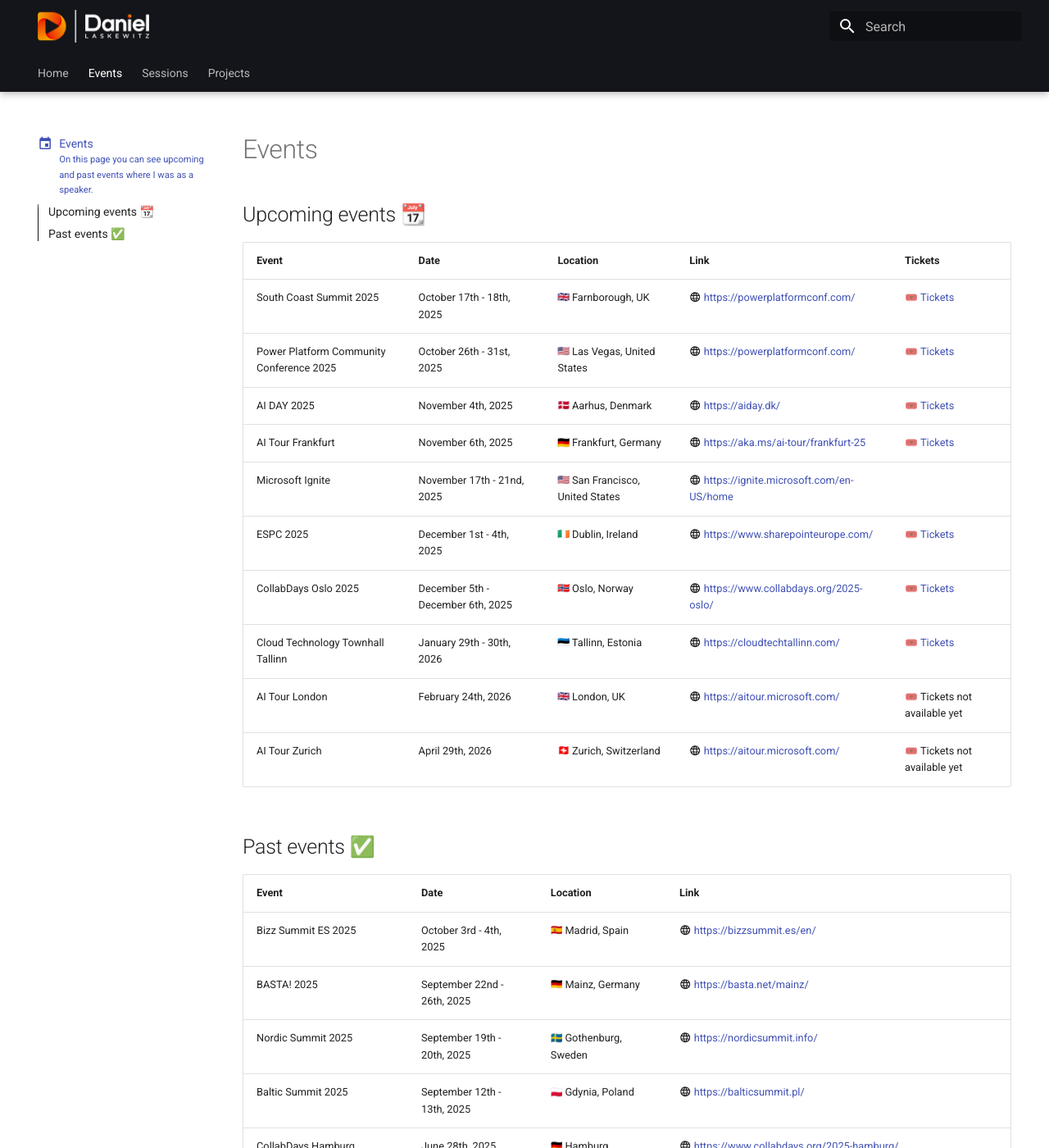
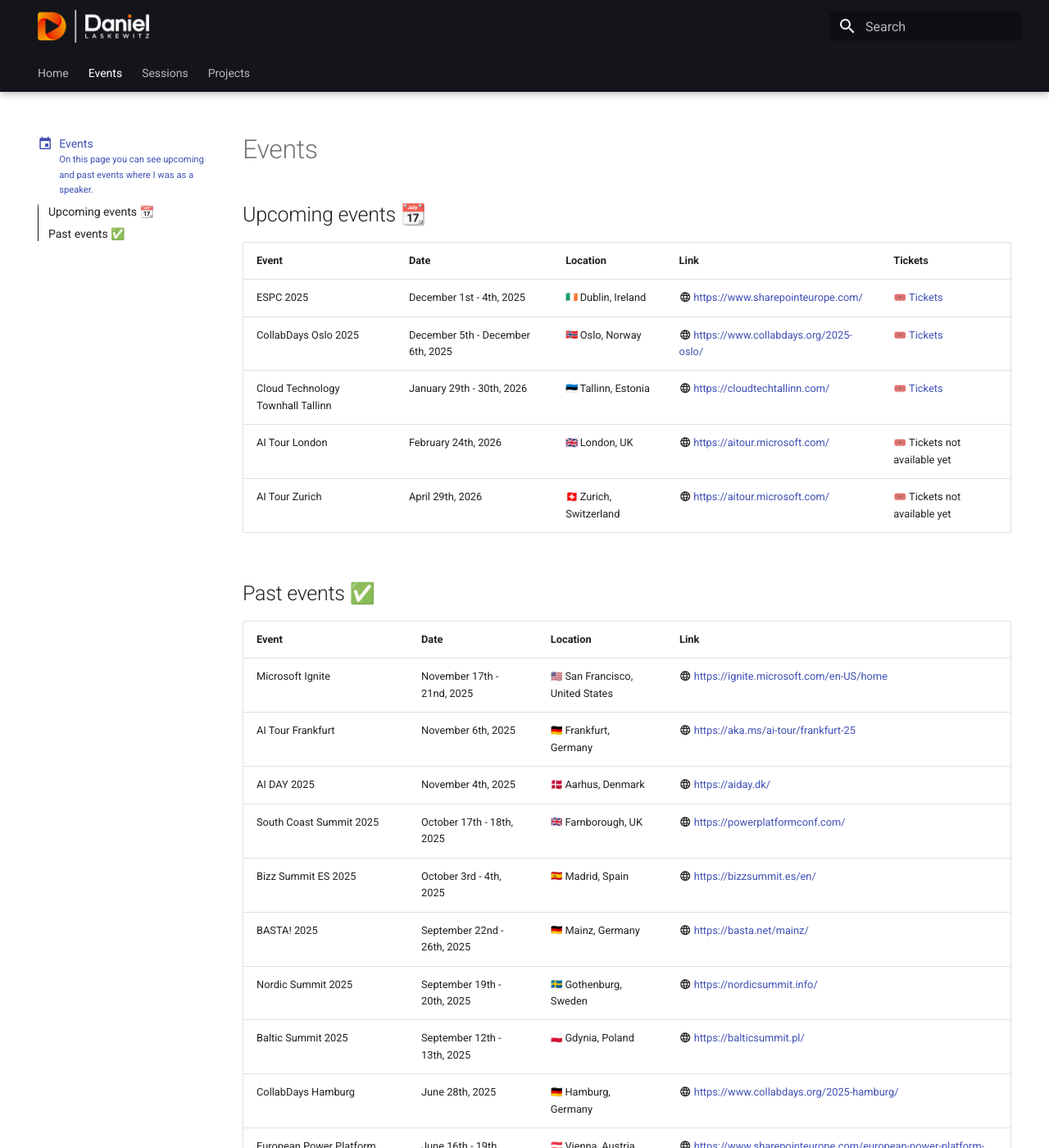
Before and after one commit to Laskewitz/laskewitz.github.io, an MkDocs documentation site: the page built from docs/events.md, in a window 1280 px wide and 1400 px high. Shown: the whole window at 82% size. Built offline with MkDocs 1.6.1 and Material for MkDocs 9.7.7, drawn with Linux system fonts in a browser that asks for light colours; emoji names are drawn with the system emoji font; some of the changed lines change nothing that is shown.

Commit message:
Updated events

```diff
--- a/docs/events.md
+++ b/docs/events.md
@@ -15,11 +15,6 @@
 
 | Event | Date | Location | Link | Tickets |
 | ----------- | ------------------------------------ | ------------------------------------ | ------------------------------------ | ------------------------------------ |
-| South Coast Summit 2025 | October 17th - 18th, 2025 | :gb: Farnborough, UK | :material-web: [https://powerplatformconf.com/](https://powerplatformconf.com/) | 🎟️ [Tickets](https://events.justattend.com/events/conference-hub/30432938) |
-| Power Platform Community Conference 2025 | October 26th - 31st, 2025 | :us: Las Vegas, United States | :material-web: [https://powerplatformconf.com/](https://powerplatformconf.com/) | 🎟️ [Tickets](https://powerplatformconf.com/#!/register) |
-| AI DAY 2025 | November 4th, 2025 | :dk: Aarhus, Denmark | :material-web: [https://aiday.dk/](https://aiday.dk/) | 🎟️ [Tickets](https://aiday.dk/billet/) |
-| AI Tour Frankfurt | November 6th, 2025 | :de: Frankfurt, Germany | :material-web: [https://aka.ms/ai-tour/frankfurt-25](https://aka.ms/ai-tour/frankfurt-25) | 🎟️ [Tickets](https://aka.ms/ai-tour/frankfurt-25) |
-| Microsoft Ignite | November 17th - 21nd, 2025 | :us: San Francisco, United States | :material-web: [https://ignite.microsoft.com/en-US/home](https://ignite.microsoft.com/en-US/home) |
 | ESPC 2025 | December 1st - 4th, 2025 | :ie: Dublin, Ireland | :material-web: [https://www.sharepointeurope.com/](https://www.sharepointeurope.com/) | 🎟️ [Tickets](https://www.sharepointeurope.com/pricing/) |
 | CollabDays Oslo 2025 | December 5th - December 6th, 2025 | :no: Oslo, Norway | :material-web: [https://www.collabdays.org/2025-oslo/](https://www.collabdays.org/2025-oslo/) | 🎟️ [Tickets](https://www.collabdays.org/2025-oslo/register/) |
 | Cloud Technology Townhall Tallinn | January 29th - 30th, 2026 | :ee: Tallinn, Estonia | :material-web: [https://cloudtechtallinn.com/](https://cloudtechtallinn.com/) | 🎟️ [Tickets](https://cloudtechtallinn.com/) |
@@ -31,6 +26,10 @@
 
 | Event | Date | Location | Link |
 | ----------- | ------------------------------------ | ------------------------------------ | ------------------------------------ |
+| Microsoft Ignite | November 17th - 21nd, 2025 | :us: San Francisco, United States | :material-web: [https://ignite.microsoft.com/en-US/home](https://ignite.microsoft.com/en-US/home) |
+| AI Tour Frankfurt | November 6th, 2025 | :de: Frankfurt, Germany | :material-web: [https://aka.ms/ai-tour/frankfurt-25](https://aka.ms/ai-tour/frankfurt-25) | 🎟️ [Tickets](https://aka.ms/ai-tour/frankfurt-25) |
+| AI DAY 2025 | November 4th, 2025 | :dk: Aarhus, Denmark | :material-web: [https://aiday.dk/](https://aiday.dk/) | 🎟️ [Tickets](https://aiday.dk/billet/) |
+| South Coast Summit 2025 | October 17th - 18th, 2025 | :gb: Farnborough, UK | :material-web: [https://powerplatformconf.com/](https://powerplatformconf.com/) | 🎟️ [Tickets](https://events.justattend.com/events/conference-hub/30432938) |
 | Bizz Summit ES 2025 | October 3rd - 4th, 2025 | :es: Madrid, Spain | :material-web: [https://bizzsummit.es/en/](https://bizzsummit.es/en/) |
 | BASTA! 2025 | September 22nd - 26th, 2025 | :de: Mainz, Germany | :material-web: [https://basta.net/mainz/](https://basta.net/mainz/) |
 | Nordic Summit 2025 | September 19th - 20th, 2025 | :se: Gothenburg, Sweden | :material-web: [https://nordicsummit.info/](https://nordicsummit.info/) |
```
